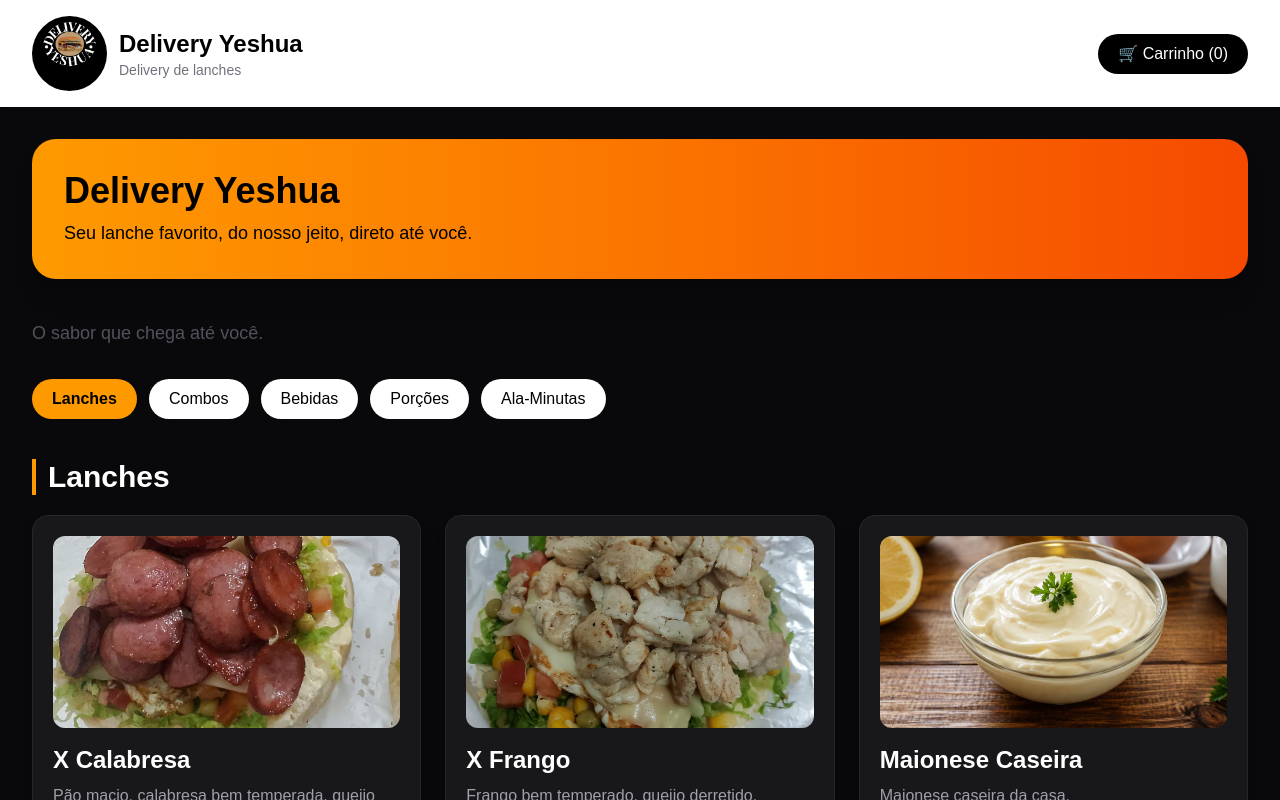
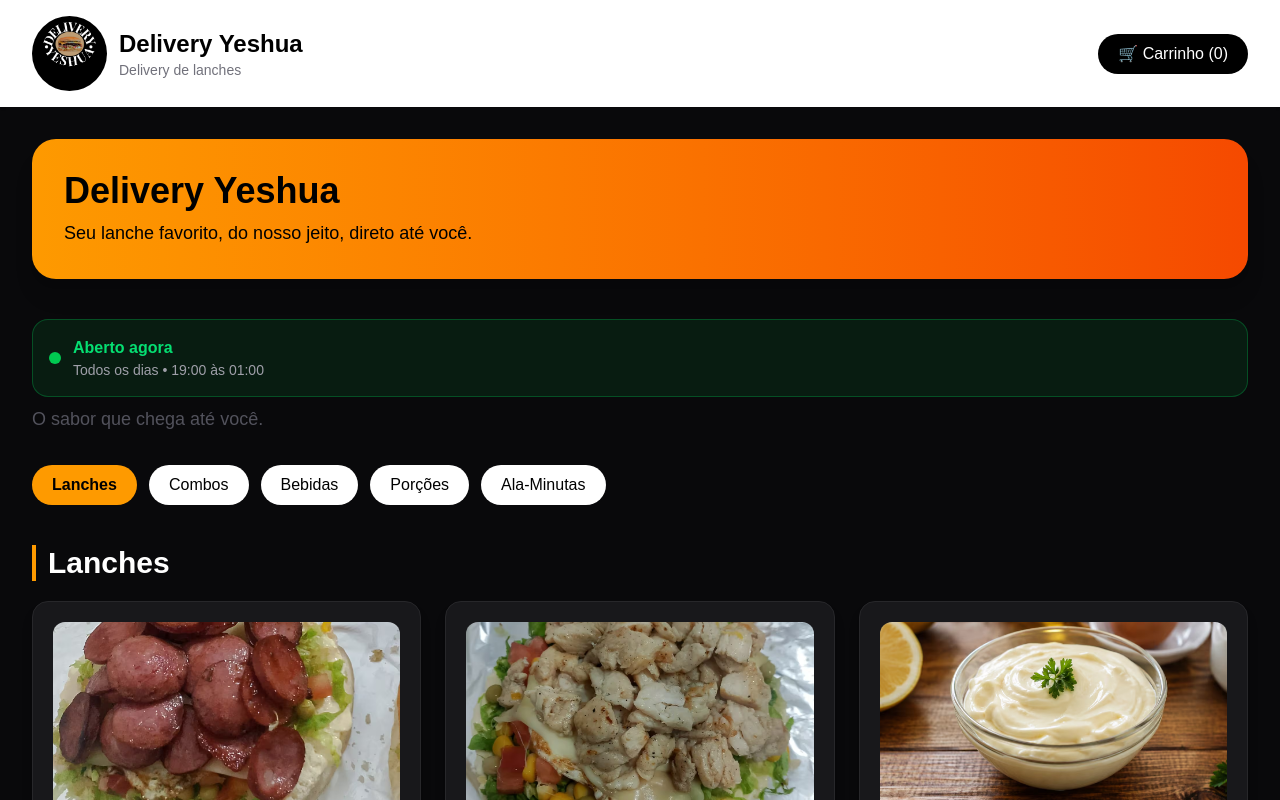
Before and after one commit to mychelantunesdasilva-bot/Delivery-Yeshua, a Next.js app: page / in a window 1280 px wide. Shown: the top 800 px of the page. Built offline with nearby package versions, Linux system fonts and the light colour scheme.

Commit message:
Adiciona horario e status da loja

```diff
--- a/app/page.tsx
+++ b/app/page.tsx
@@ -263,6 +263,11 @@ const [pagamento, setPagamento] = useState("Pix");
 const [numeroPedido, setNumeroPedido] = useState("");
 const [observacao, setObservacao] = useState("");
 
+const agora = new Date();
+const hora = agora.getHours();
+
+const lojaAberta = hora >= 19 || hora < 1;
+
   function adicionarAoCarrinho(nome: string, preco: number) {
     const produtoExistente = carrinho.find(
       (produto) => produto.nome === nome
@@ -400,6 +405,36 @@ setPagamento("Pix");
   <p className="mt-2 text-lg font-medium">
     Seu lanche favorito, do nosso jeito, direto até você.
   </p>
+</div>
+
+<div
+  className={`mt-4 rounded-2xl border p-4 ${
+    lojaAberta
+      ? "border-green-500/30 bg-green-500/10"
+      : "border-red-500/30 bg-red-500/10"
+  }`}
+>
+  <div className="flex items-center gap-3">
+    <span
+      className={`h-3 w-3 rounded-full ${
+        lojaAberta ? "bg-green-500" : "bg-red-500"
+      }`}
+    />
+
+    <div>
+      <p
+        className={`font-bold ${
+          lojaAberta ? "text-green-400" : "text-red-400"
+        }`}
+      >
+        {lojaAberta ? "Aberto agora" : "Fechado agora"}
+      </p>
+
+      <p className="text-sm text-zinc-400">
+        Todos os dias • 19:00 às 01:00
+      </p>
+    </div>
+  </div>
 </div>
 
         <p className="mt-2 text-lg text-zinc-600">
```
